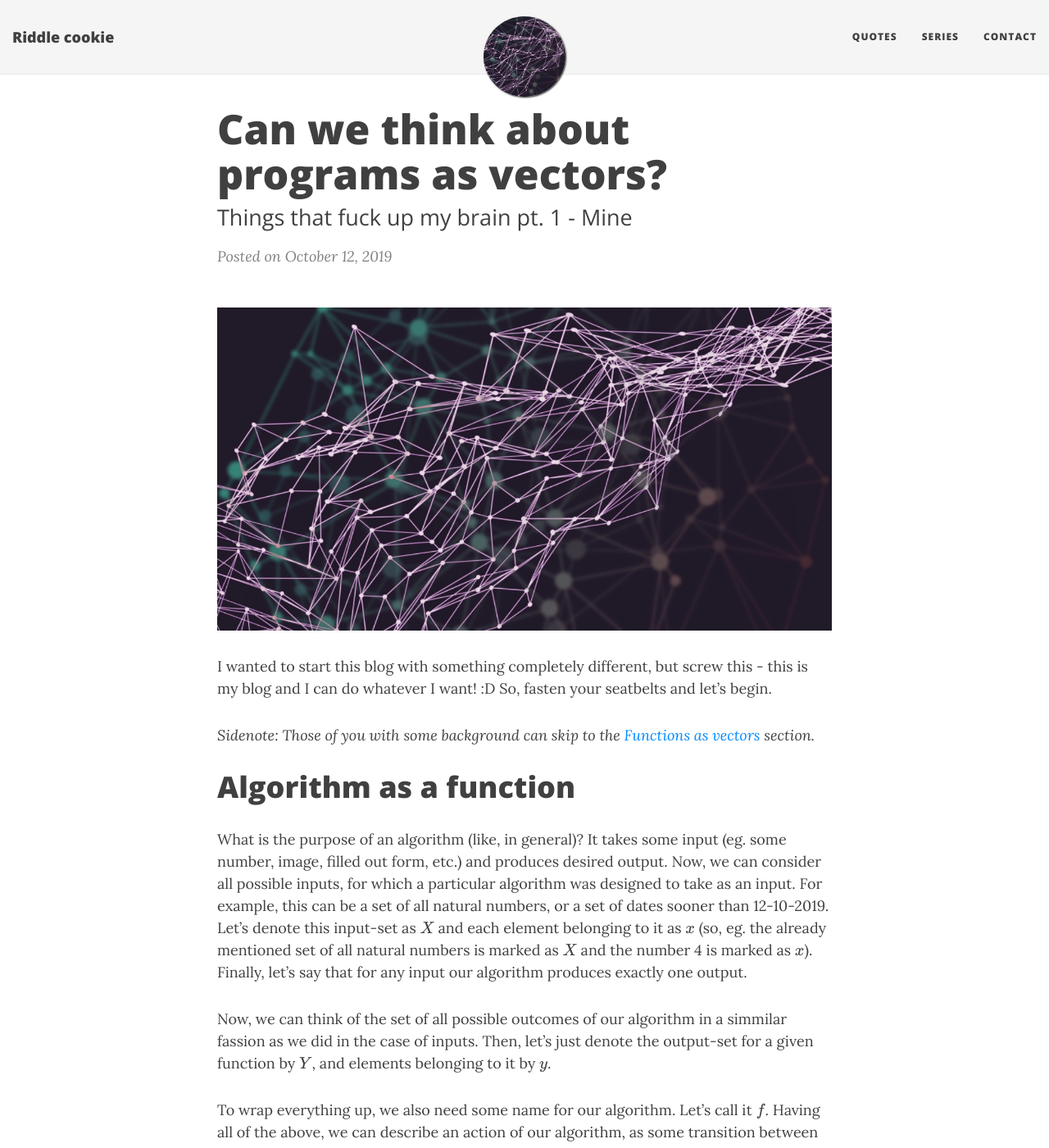
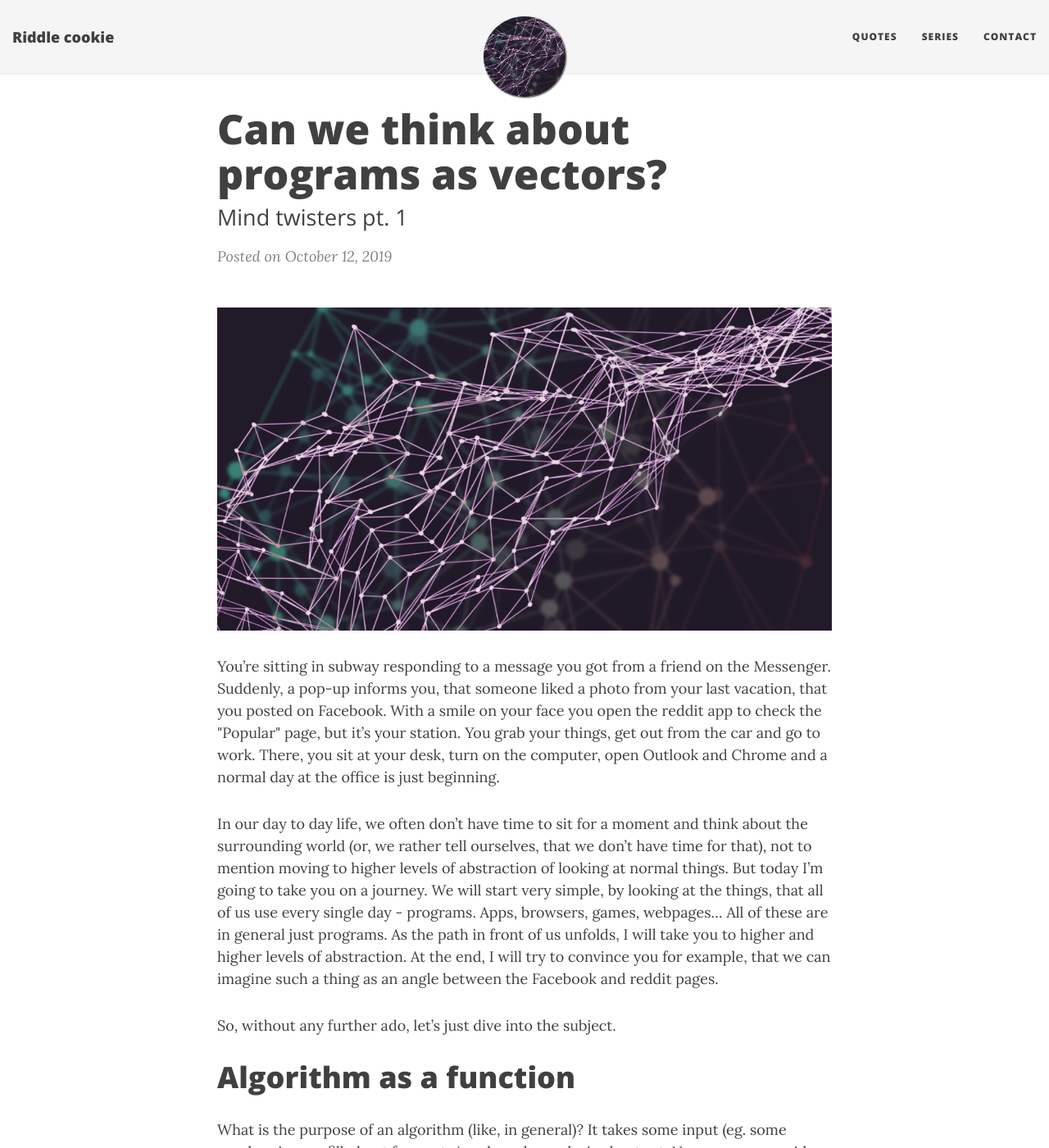
Before and after one commit to riddlecookie/riddlecookie.github.io, a Jekyll site: the page built from _posts/2019-10-12-algorithms-as-vectors.md, in a window 1280 px wide and 1400 px high. Shown: the whole window at 82% size. Built offline with Jekyll 4.4.1, drawn with Linux system fonts in a browser that asks for light colours; nearby versions of some CDN libraries; formulas are drawn with MathJax 3.

Commit message:
Added proper introduction in programs-as-vectors and changed photo in 'Voulume\ posts

```diff
--- a/_posts/2019-10-12-algorithms-as-vectors.md
+++ b/_posts/2019-10-12-algorithms-as-vectors.md
@@ -1,15 +1,17 @@
 ---
 layout: post
 title: Can we think about programs as vectors?
-subtitle: [Things that fuck up my brain pt. 1 - Mine]
+subtitle: [Mind twisters pt. 1]
 image: /img/posts/2019-10-12-algorithms-as-vectors/avatar.jpg
 ---
 
 ![header](/img/posts/2019-10-12-algorithms-as-vectors/header.jpg)
 
-I wanted to start this blog with something completely different, but screw this - this is my blog and I can do whatever I want! :D So, fasten your seatbelts and let's begin.
+You're sitting in subway responding to a message you got from a friend on the Messenger. Suddenly, a pop-up informs you, that someone liked a photo from your last vacation, that you posted on Facebook. With a smile on your face you open the reddit app to check the \"Popular\" page, but it's your station. You grab your things, get out from the car and go to work. There, you sit at your desk, turn on the computer, open Outlook and Chrome and a normal day at the office is just beginning.
 
-*Sidenote: Those of you with some background can skip to the [Functions as vectors](#functions_as_vectors) section.*
+In our day to day life, we often don't have time to sit for a moment and think about the surrounding world (or, we rather tell ourselves, that we don't have time for that), not to mention moving to higher levels of abstraction of looking at normal things. But today I'm going to take you on a journey. We will start very simple, by looking at the things, that all of us use every single day - programs. Apps, browsers, games, webpages... All of these are in general just programs. As the path in front of us unfolds, I will take you to higher and higher levels of abstraction. At the end, I will try to convince you for example, that we can imagine such a thing as an angle between the Facebook and reddit pages.
+
+So, without any further ado, let's just dive into the subject.
 
 # Algorithm as a function
 
```
Also changed, not shown: _posts/2019-10-18-volume.md (+4 -3 lines), series.md (+2 -2 lines), img/posts/2019-10-18-volume/avatar.jpg (deleted), img/posts/2019-10-18-volume/avatar.png (added).
